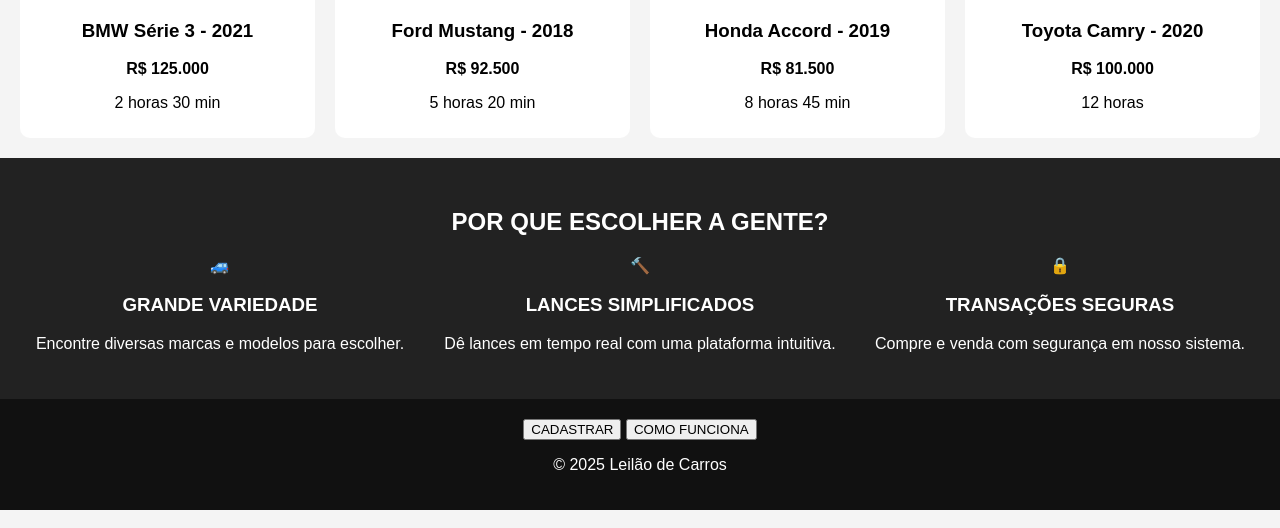
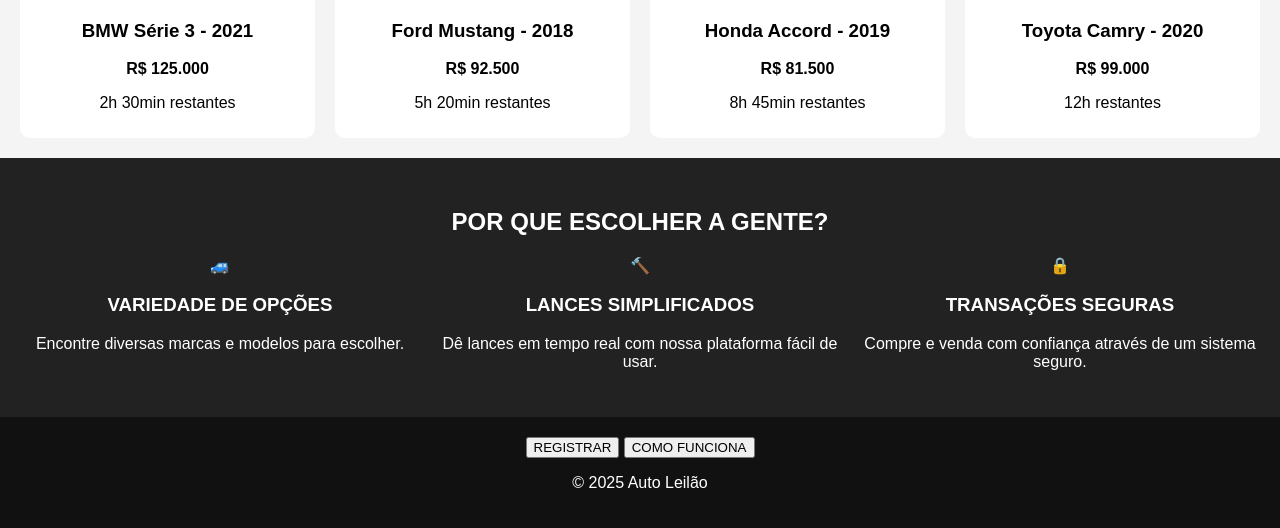
Before and after one commit to hathub678/Leil-o, a plain HTML site: page index.html in a window 1280 px wide. Shown: the part 642-1170 px from the top of the page. Drawn offline with Linux system fonts and the light colour scheme; files that its build step writes are made by us from their sources.

Commit message:
Update index.html

```diff
--- a/index.html
+++ b/index.html
@@ -3,8 +3,8 @@
 <head>
   <meta charset="UTF-8" />
   <meta name="viewport" content="width=device-width, initial-scale=1.0" />
-  <title>Leilão de Carros</title>
-  <link rel="stylesheet" href="/leilao-carros/css/style.css"/>
+  <title>Auto Leilão</title>
+  <link rel="stylesheet" href="css/style.css" />
 </head>
 <body>
   <header>
@@ -34,25 +34,25 @@
         <img src="https://i.imgur.com/8zLMIel.jpg" alt="BMW">
         <h3>BMW Série 3 - 2021</h3>
         <p><strong>R$ 125.000</strong></p>
-        <p>2 horas 30 min</p>
+        <p>2h 30min restantes</p>
       </div>
       <div class="card">
         <img src="https://i.imgur.com/LkZ5sJL.jpg" alt="Mustang">
         <h3>Ford Mustang - 2018</h3>
         <p><strong>R$ 92.500</strong></p>
-        <p>5 horas 20 min</p>
+        <p>5h 20min restantes</p>
       </div>
       <div class="card">
         <img src="https://i.imgur.com/dwz4k4A.jpg" alt="Honda">
         <h3>Honda Accord - 2019</h3>
         <p><strong>R$ 81.500</strong></p>
-        <p>8 horas 45 min</p>
+        <p>8h 45min restantes</p>
       </div>
       <div class="card">
         <img src="https://i.imgur.com/yurRt3J.jpg" alt="Toyota">
         <h3>Toyota Camry - 2020</h3>
-        <p><strong>R$ 100.000</strong></p>
-        <p>12 horas</p>
+        <p><strong>R$ 99.000</strong></p>
+        <p>12h restantes</p>
       </div>
     </div>
   </section>
@@ -62,26 +62,26 @@
     <div class="benefits">
       <div>
         <div class="icon">🚙</div>
-        <h3>GRANDE VARIEDADE</h3>
+        <h3>VARIEDADE DE OPÇÕES</h3>
         <p>Encontre diversas marcas e modelos para escolher.</p>
       </div>
       <div>
         <div class="icon">🔨</div>
         <h3>LANCES SIMPLIFICADOS</h3>
-        <p>Dê lances em tempo real com uma plataforma intuitiva.</p>
+        <p>Dê lances em tempo real com nossa plataforma fácil de usar.</p>
       </div>
       <div>
         <div class="icon">🔒</div>
         <h3>TRANSAÇÕES SEGURAS</h3>
-        <p>Compre e venda com segurança em nosso sistema.</p>
+        <p>Compre e venda com confiança através de um sistema seguro.</p>
       </div>
     </div>
   </section>
 
   <footer>
-    <button>CADASTRAR</button>
+    <button>REGISTRAR</button>
     <button>COMO FUNCIONA</button>
-    <p>© 2025 Leilão de Carros</p>
+    <p>© 2025 Auto Leilão</p>
   </footer>
 
   <script src="script.js"></script>
```
